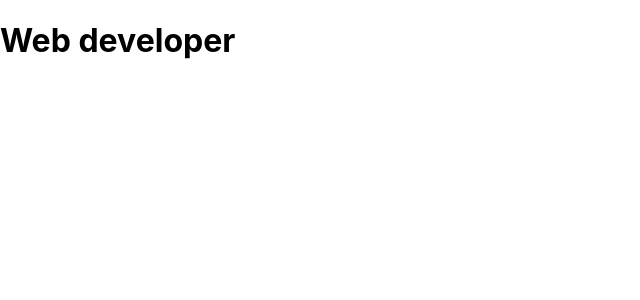
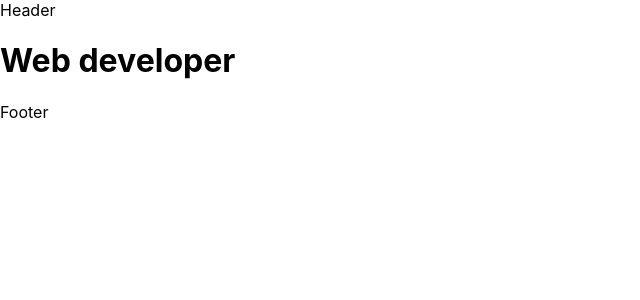
Before and after one commit to kapantzak/portfolio, a Next.js app: page / in a window 1280 px wide. Shown: the top 300 px of the page, without its empty margins (0-640 px from the left). Built offline with nearby package versions, Linux system fonts and the light colour scheme.

Commit message:
Add layouts and module path aliases

```diff
--- /dev/null
+++ b/layouts/BaseLayout.js
@@ -0,0 +1,11 @@
+const BaseLayout = ({ children }) => {
+  return (
+    <>
+      <header>Header</header>
+      <main>{children}</main>
+      <footer>Footer</footer>
+    </>
+  );
+};
+
+export default BaseLayout;
--- a/pages/_app.js
+++ b/pages/_app.js
@@ -1,7 +1,12 @@
-import '../styles/globals.css'
+import BaseLayout from "@/layouts/BaseLayout";
+import "../styles/globals.css";
 
 function MyApp({ Component, pageProps }) {
-  return <Component {...pageProps} />
+  return (
+    <BaseLayout>
+      <Component {...pageProps} />
+    </BaseLayout>
+  );
 }
 
-export default MyApp
+export default MyApp;
```
Also changed, not shown: jsconfig.json (added, +9 -0 lines), 1 other file (tests, documents, lock files or other folders).
